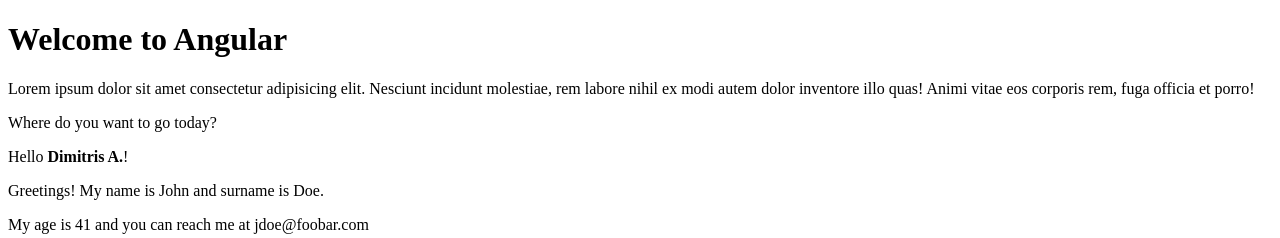
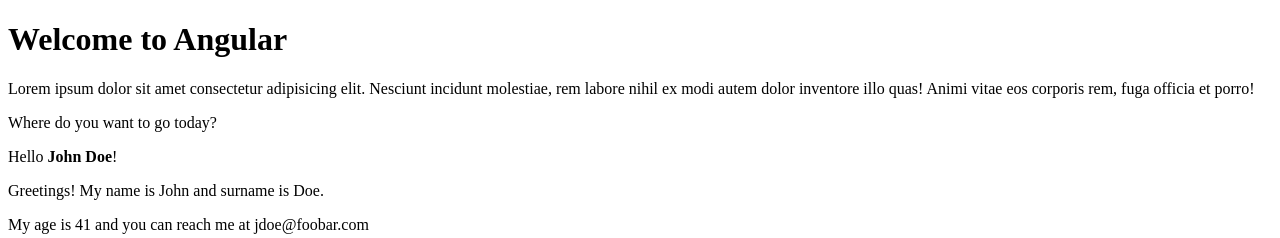
Before and after one commit to droilogic/angular-intro, an Angular app: page / in a window 1280 px wide. Shown: the top 238 px of the page. Built offline with nearby package versions, Linux system fonts and the light colour scheme.

Commit message:
John Doe corrections

```diff
--- a/src/app/app.component.ts
+++ b/src/app/app.component.ts
@@ -10,8 +10,8 @@
 })
 export class AppComponent {
   title = '01-intro';
-  firstname: string = "Dimitris";
-  lastname: string = "A.";
+  firstname: string = "John";
+  lastname: string = "Doe";
   person = {
     givenName: 'John',
     surname: 'Doe',
```
